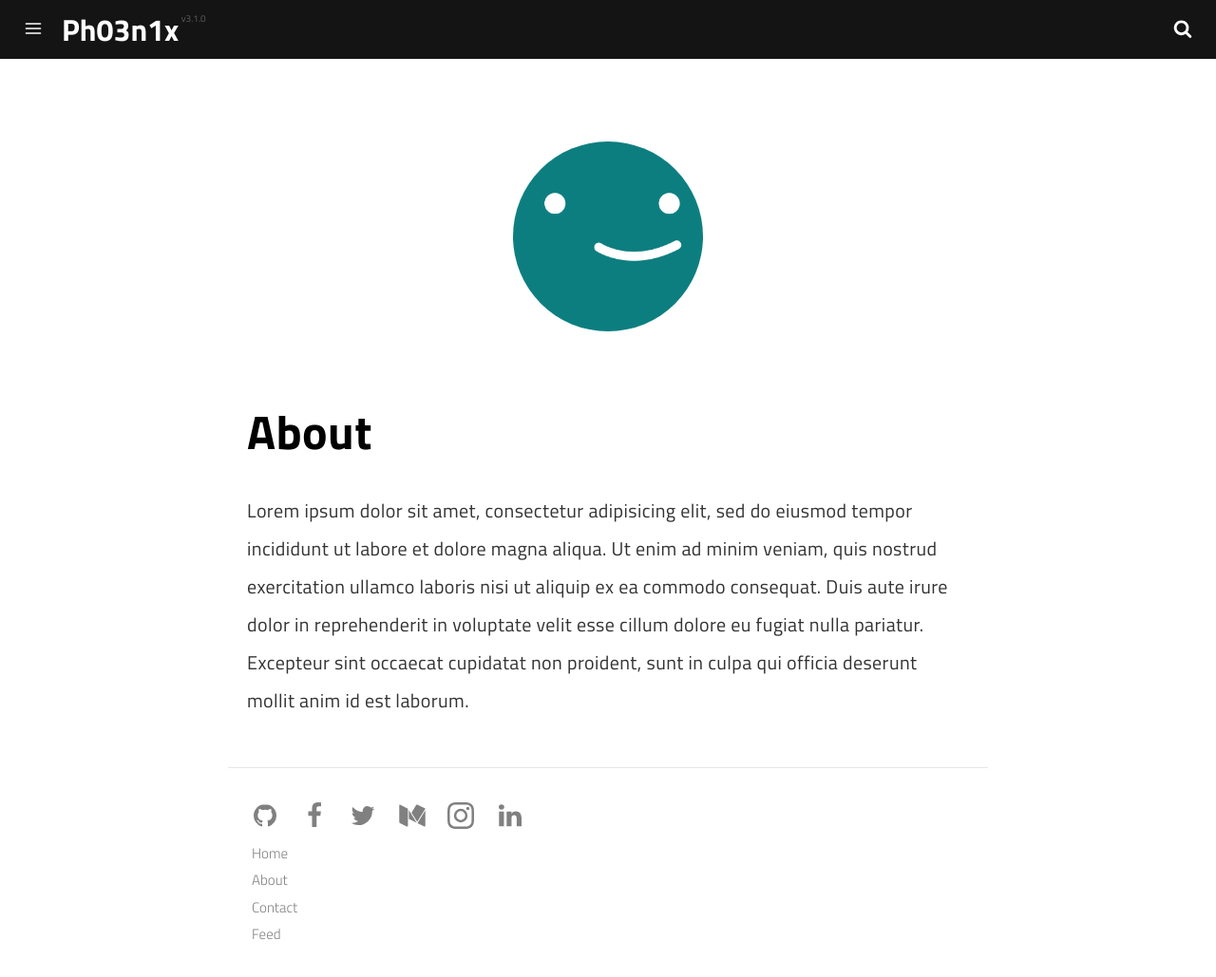
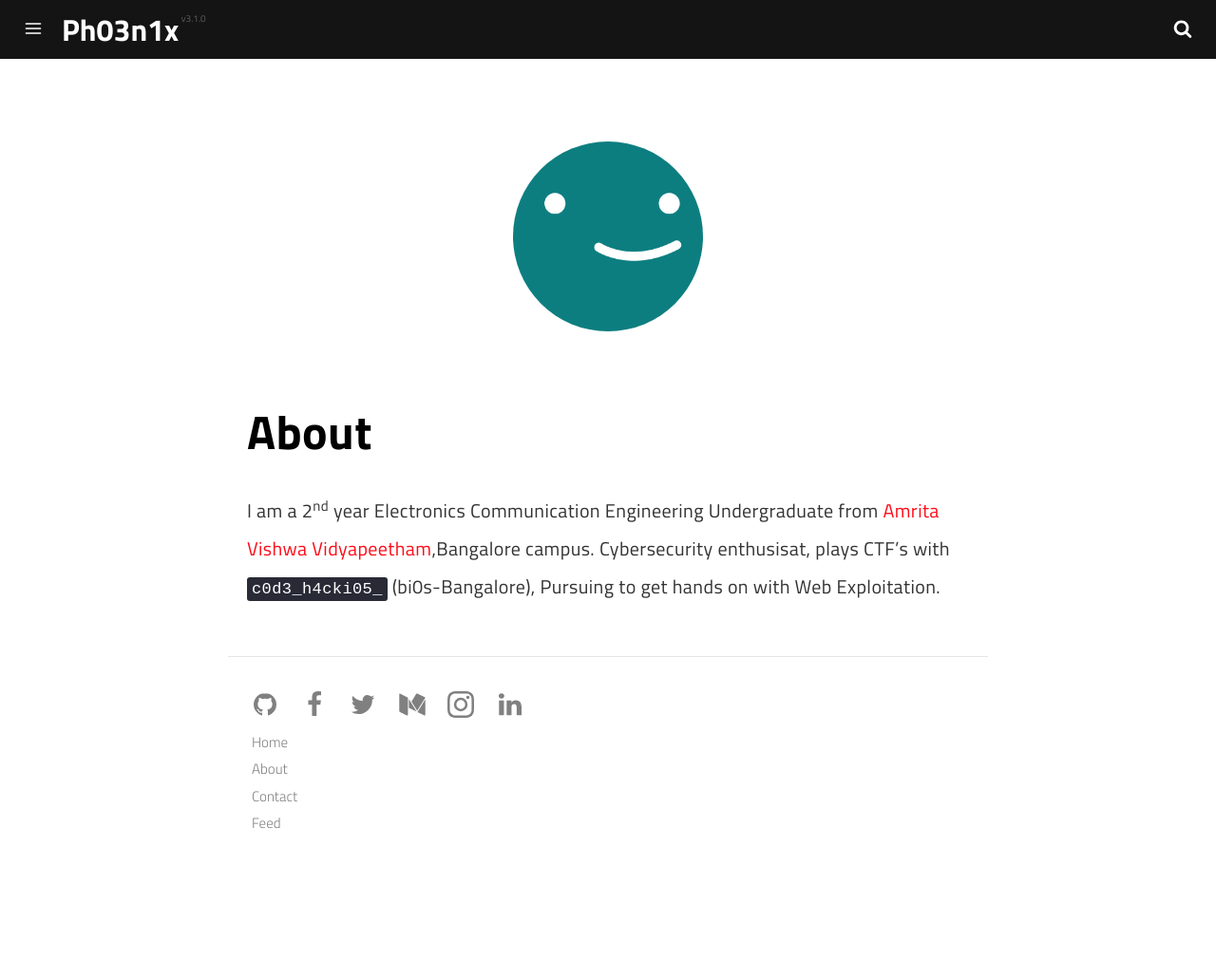
Before and after one commit to ph1nx/ph1nx.github.io, a Jekyll site: the page built from pages/about.md, in a window 1280 px wide and 1029 px high. Shown: the whole window at 95% size. Built offline with Jekyll 4.4.1, drawn with Linux system fonts in a browser that asks for light colours; a script that is not in the unit is left out.

Commit message:
Update about.md

```diff
--- a/pages/about.md
+++ b/pages/about.md
@@ -9,9 +9,5 @@ permalink: /about/
 
 # About
 
-Lorem ipsum dolor sit amet, consectetur adipisicing elit, sed do eiusmod
-tempor incididunt ut labore et dolore magna aliqua. Ut enim ad minim veniam,
-quis nostrud exercitation ullamco laboris nisi ut aliquip ex ea commodo
-consequat. Duis aute irure dolor in reprehenderit in voluptate velit esse
-cillum dolore eu fugiat nulla pariatur. Excepteur sint occaecat cupidatat non
-proident, sunt in culpa qui officia deserunt mollit anim id est laborum.
+I am a 2<sup>nd</sup> year Electronics Communication Engineering Undergraduate from [Amrita Vishwa Vidyapeetham](https://amrita.edu),Bangalore campus.
+Cybersecurity enthusisat, plays CTF's with [`c0d3_h4cki05_`](https://ctftime.org/team/72702) (bi0s-Bangalore), Pursuing to get hands on with Web Exploitation.
```
